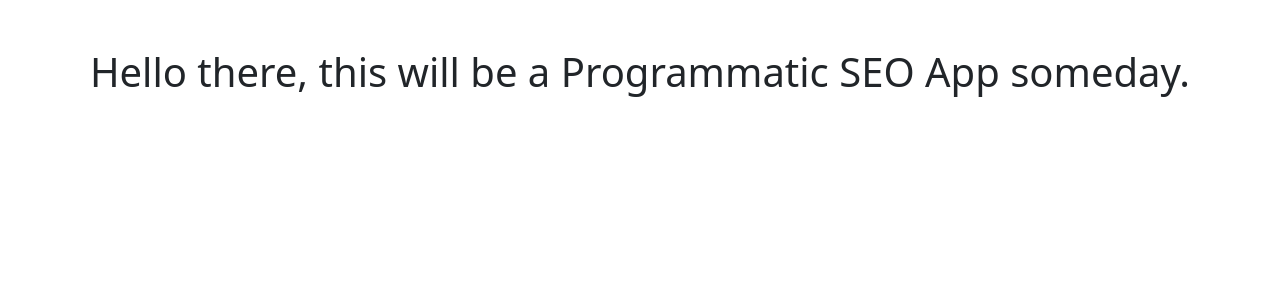
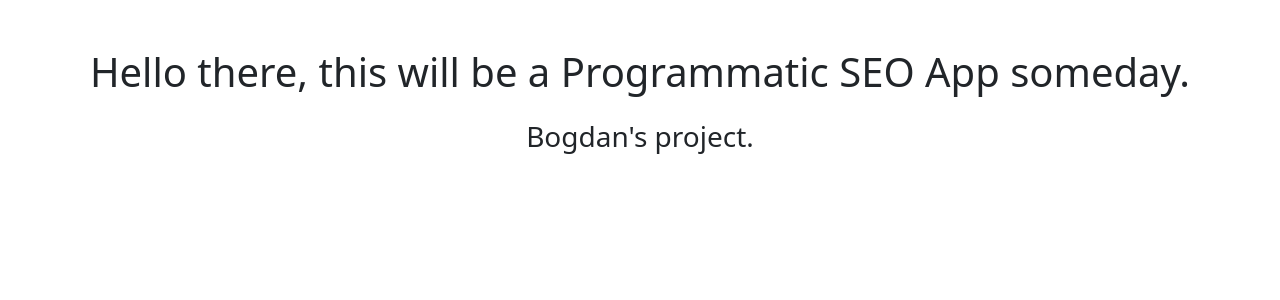
Before and after one commit to BogdanAnghelina/programmatic-seo-app, a Flask app: page / in a window 1280 px wide. Shown: the top 300 px of the page. Run offline with Flask 2, Linux system fonts and the light colour scheme.

Commit message:
Made some changes to the HTML template.

```diff
--- a/templates/home.html
+++ b/templates/home.html
@@ -8,7 +8,8 @@
   </head>
 
 <body>
-  <p class="h1 text-center mt-5">Hello there, this will be a Programmatic SEO App someday.</p>
+  <h1 class="h1 text-center mt-5">Hello there, this will be a Programmatic SEO App someday.</h1>
+  <h3 class="h3 text-center mt-4">Bogdan's project.</h3>
 </body>
 
 </html>
```
